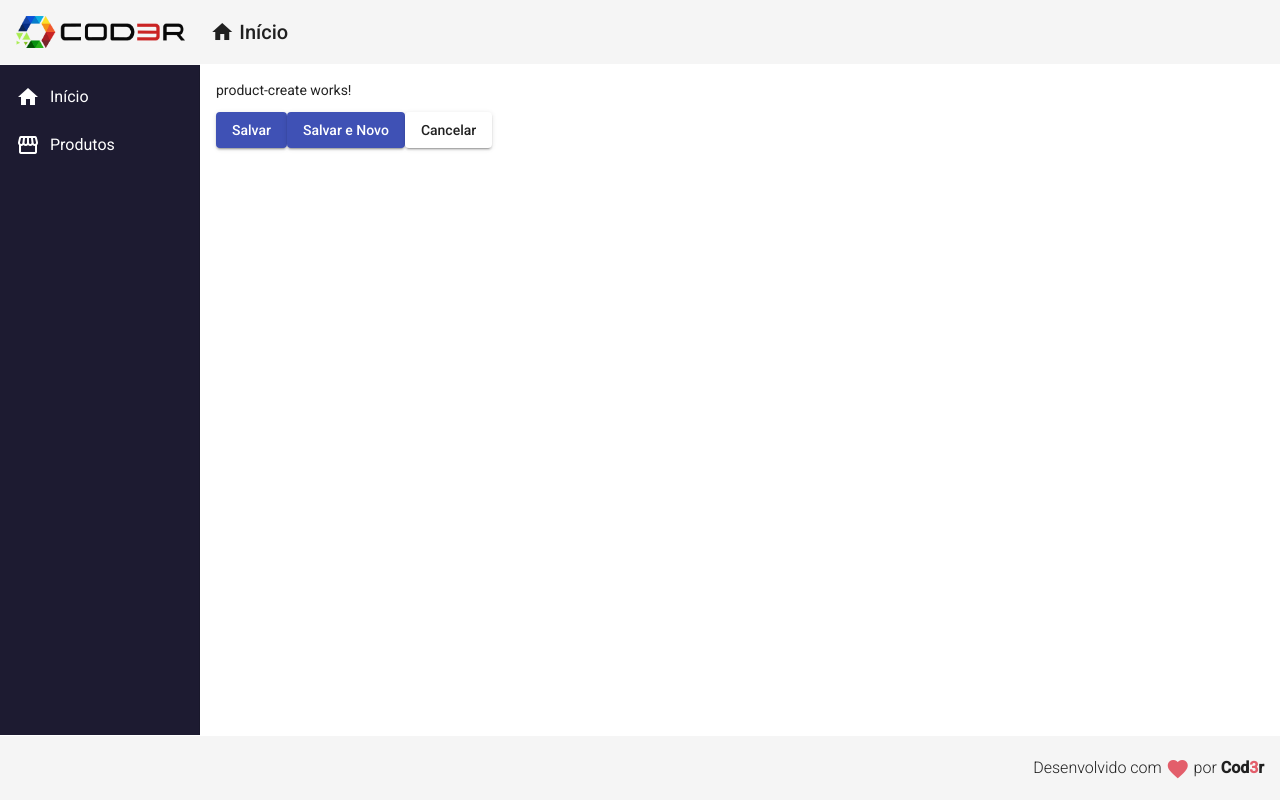
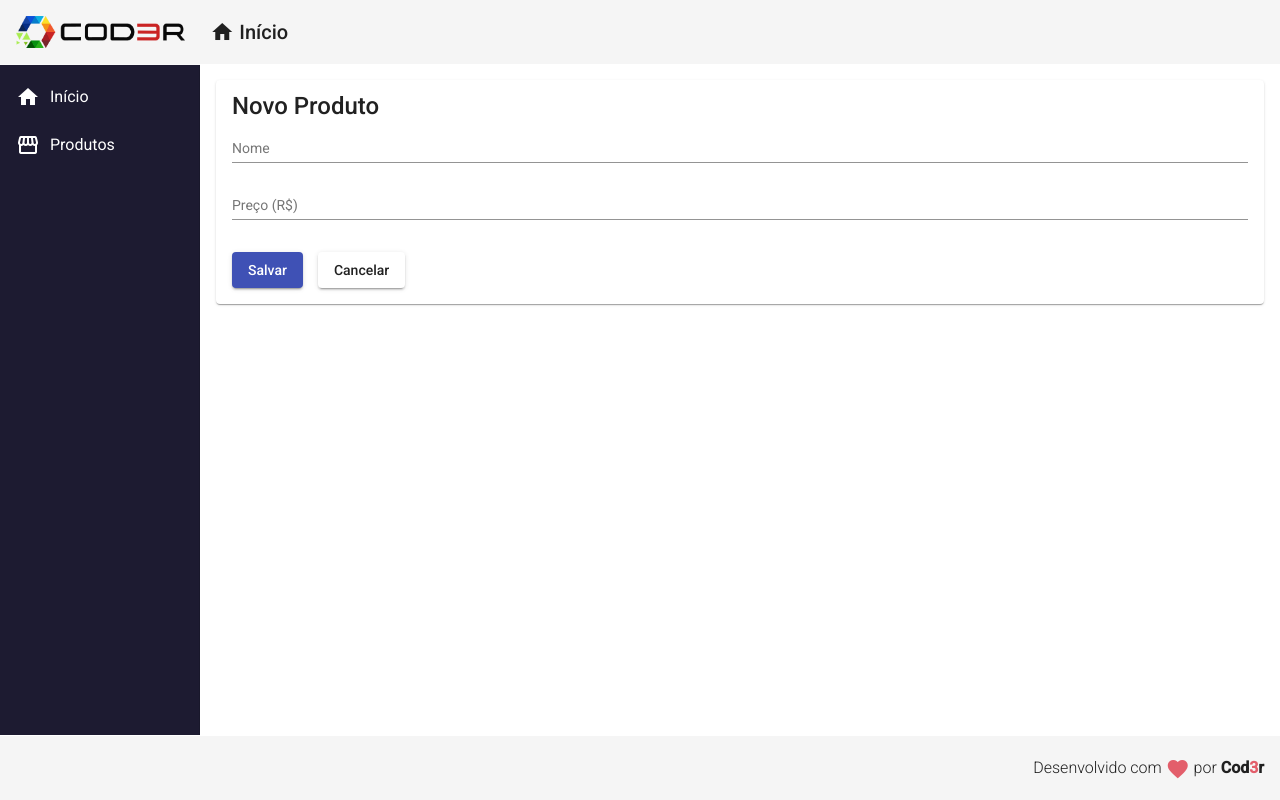
Before and after one commit to luucasorfer/CRUD_Angular, an Angular app in the folder frontend/: page /products/create in a window 1280 px wide. Built offline with nearby package versions, Linux system fonts and the light colour scheme.

Commit message:
Criação e testes do formulário

```diff
--- a/frontend/src/app/components/product/product-create/product-create.component.css
+++ b/frontend/src/app/components/product/product-create/product-create.component.css
@@ -0,0 +1,8 @@
+form{
+  display: flex;
+  flex-direction: column;
+}
+
+button{
+  margin: 15px 15px 0 0;
+}
--- a/frontend/src/app/components/product/product-create/product-create.component.html
+++ b/frontend/src/app/components/product/product-create/product-create.component.html
@@ -1,5 +1,13 @@
-<p>product-create works!</p>
-
-<button mat-raised-button (click)="createProduct()" color="primary"> Salvar</button>
-<button mat-raised-button (click)="createAndNewProduct()" color="primary"> Salvar e Novo</button>
-<button mat-raised-button (click)="cancel()"> Cancelar</button>
+<mat-card>
+  <mat-card-title>Novo Produto</mat-card-title>
+  <form action="">
+    <mat-form-field>
+      <input matInput placeholder="Nome" [(ngModel)]="product.name" name="name">
+    </mat-form-field>
+    <mat-form-field>
+      <input matInput placeholder="Preço (R$)" [(ngModel)]="product.price" name="price">
+    </mat-form-field>
+  </form>
+  <button mat-raised-button (click)="createProduct()" color="primary"> Salvar</button>
+  <button mat-raised-button (click)="cancel()"> Cancelar</button>
+</mat-card>
--- a/frontend/src/app/components/product/product-create/product-create.component.ts
+++ b/frontend/src/app/components/product/product-create/product-create.component.ts
@@ -25,11 +25,6 @@
     this.router.navigate(['/products'])
     })
   }
-  createAndNewProduct(): void{
-    this.productService.create(this.product).subscribe(() => {
-    this.productService.showMessage('Produto criado com sucesso!')
-    })
-  }
   cancel(): void{
     this.router.navigate(['/products'])
    }
```
Also changed, not shown: frontend/src/app/app.module.ts (+7 -1 lines).
